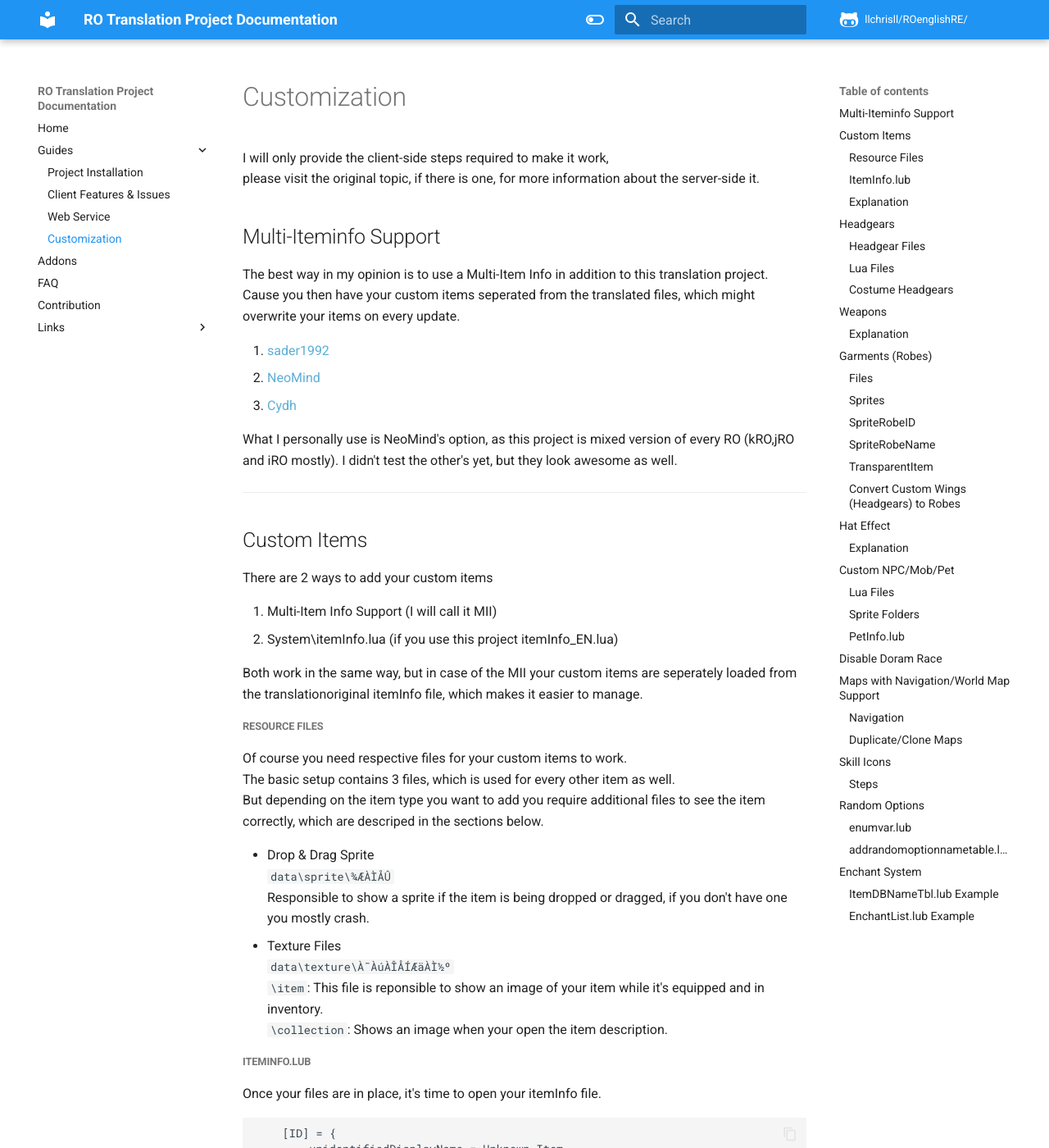
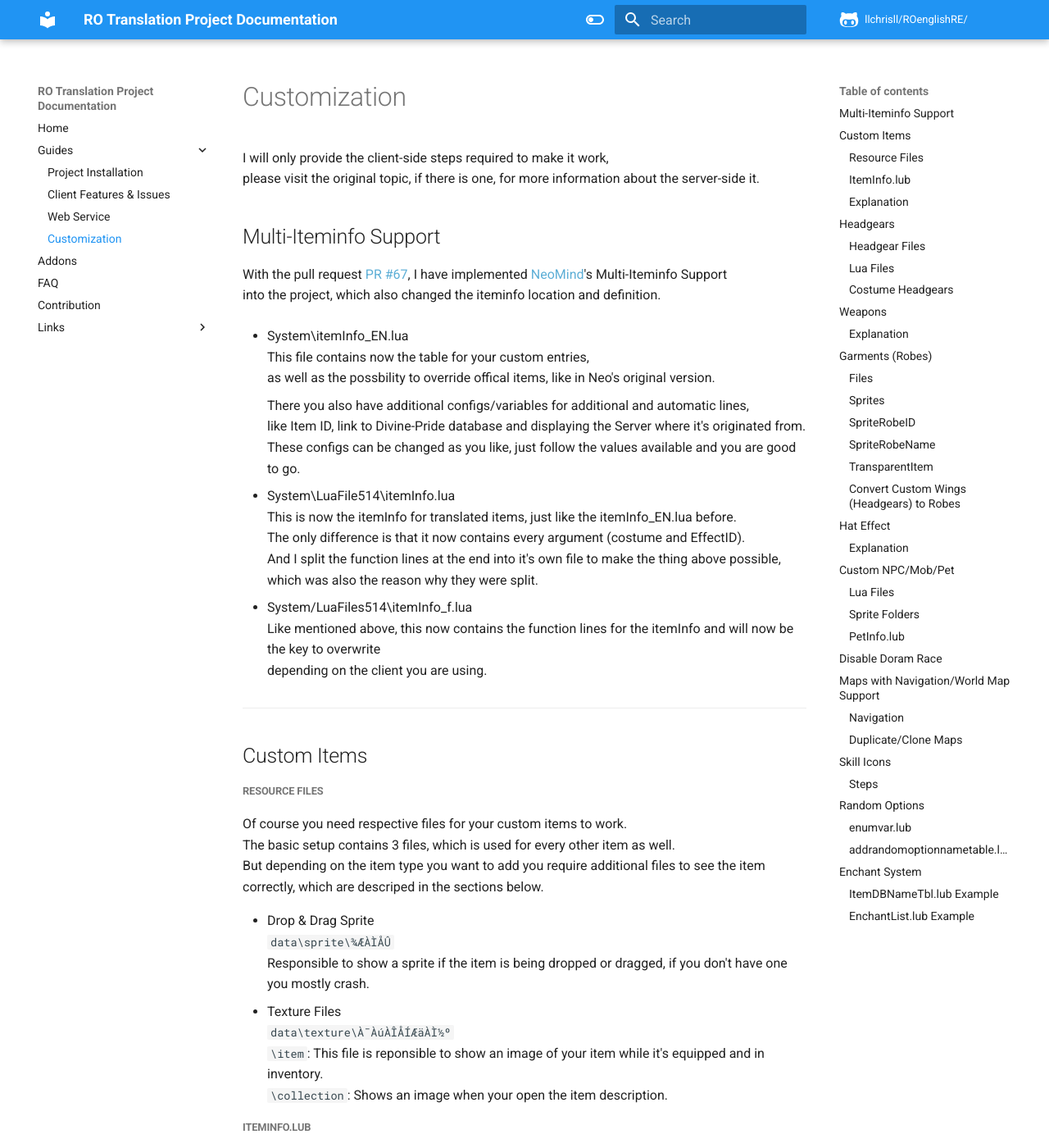
Before and after one commit to llchrisll/ROTPDocs, an MkDocs documentation site: the page built from docs/guides/customs.md, in a window 1280 px wide and 1400 px high. Shown: the whole window at 82% size. Built offline with MkDocs 1.6.1 and Material for MkDocs 9.7.7, drawn with Linux system fonts in a browser that asks for light colours; comment, search, counter and statistics services are not loaded; some of the changed text lies outside the part shown.

Commit message:
Updated some pages and fixed some missing slash occurences

````diff
--- a/docs/guides/customs.md
+++ b/docs/guides/customs.md
@@ -3,24 +3,28 @@ I will only provide the client-side steps required to make it work,
 please visit the original topic, if there is one, for more information about the server-side it.
 
 ## Multi-Iteminfo Support
-The best way in my opinion is to use a Multi-Item Info in addition to this translation project.
-Cause you then have your custom items seperated from the translated files, which might overwrite your items on every update.
+With the pull request [PR #67](https://github.com/llchrisll/ROenglishRE/pull/67), I have implemented [NeoMind](https://rathena.org/board/topic/98148-guide-how-to-use-a-secondary-iteminfo-file/)'s Multi-Iteminfo Support
+into the project, which also changed the iteminfo location and definition.
 
-1. [sader1992](https://rathena.org/board/topic/118340-client-resource-customize-your-iteminfo-with-import/)
-2. [NeoMind](https://rathena.org/board/topic/98148-guide-how-to-use-a-secondary-iteminfo-file/)
-3. [Cydh](https://pservero.com/2015/02/07/multi-iteminfo-files/)
+ * System\itemInfo_EN.lua
+	This file contains now the table for your custom entries,
+	as well as the possbility to override offical items, like in Neo's original version.
 
-What I personally use is NeoMind's option, as this project is mixed version of every RO (kRO,jRO and iRO mostly).
-I didn't test the other's yet, but they look awesome as well.
+	There you also have additional configs/variables for additional and automatic lines,
+	like Item ID, link to Divine-Pride database and displaying the Server where it's originated from.
+	These configs can be changed as you like, just follow the values available and you are good to go.
+
+  * System\LuaFile514\itemInfo.lua
+    This is now the itemInfo for translated items, just like the itemInfo_EN.lua before.
+	The only difference is that it now contains every argument (costume and EffectID).
+	And I split the function lines at the end into it's own file to make the thing above possible,
+	which was also the reason why they were split.
+
+  * System/LuaFiles514\itemInfo_f.lua
+	Like mentioned above, this now contains the function lines for the itemInfo and will now be the key to overwrite
+	depending on the client you are using.
 ___
 ## Custom Items
-There are 2 ways to add your custom items
-
-1. Multi-Item Info Support (I will call it MII)
-2. System\itemInfo.lua (if you use this project itemInfo_EN.lua)
-
-Both work in the same way, but in case of the MII your custom items are seperately loaded from the translationoriginal itemInfo file, which makes it easier to manage.
-
 ##### Resource Files
 Of course you need respective files for your custom items to work.
 The basic setup contains 3 files, which is used for every other item as well.
@@ -53,14 +57,14 @@ Once your files are in place, it's time to open your itemInfo file.
 	},
 ```
 ##### Explanation
-The only difference between the first three arguments is that it depends on if the item was Identified or not
+The only difference between the first six arguments is that it depends on if the item was Identified or not.
 
 - DisplayName = Display Name
 - ResourceName = File Name
 - DescriptionName = Description
-- slotCount = Defines the visual aspect of card slots
-- ClassNum = Defines the View ID for HeadgearsWeapons and Costume Garments
-- costume = true/false, defines if the item is a costume (showing in differently in certain tabs)
+- slotCount = Defines the amount of visual card slots
+- ClassNum = Defines the View ID for Headgears/Weapons/Costume Garments and Shields
+- costume = true/false, defines if the item is a costume (showing in a different tab in the storage)
 ___
 ## Headgears
 Adding custom headgears requires 4 additional files and 2 more lua files to adjust.
@@ -73,13 +77,21 @@ There are 2 folders, which are for the gender.
 
 ##### Lua Files
 * `data\luafiles514\lua files\datainfo\accessoryid.lub`
-   View ID(Item DB)ClassNum(itemInfo.lub)
+	Contains the ViewID/ClassNum of your headgear.
+  > View ID for Item DB
+  > ClassNum for itemInfo.lub
+
+	Note: Clients have a hardcoded View ID limit, depending on client, it might vary.
+	2018-06-20 as example has 2000 (I think), so to use a value higher than that
+	you need to apply the client patch "Increase Headgear ViewID".
+	Like you want to use 6000 as start then input 7000 or more in the patch.
+
 * `data\luafiles514\lua files\datainfo\accname.lub`
-   File Name Entry, only consisting of `_name`, meaning the client will automatically add the gender at the front.
+	File Name Entry, only consisting of `_name`, meaning the client will automatically add the gender at the front.
 
 ### Costume Headgears
 Adding Costume Headgears is no different from regular heagears,
-you just change the `Location` node (YML) in the item database on your server and
+you just change the `Locations` node (YML) in the item database on your server and
 change the `costume = false` to `costume = true` in the `itemInfo.lub`, tho the lua part is optional.
 ___
 ## Weapons
@@ -207,8 +219,8 @@ ___
 
 ##### Sprite Folders
 
-- MobPet `data\sprite\¸ó½ºÅÍ`
-- NPC `data\sprite\npc`
+- Mob and Pet: `data\sprite\¸ó½ºÅÍ`
+- NPC: `data\sprite\npc`
 
 ##### PetInfo.lub
 
@@ -398,8 +410,8 @@ Remember that there is documentation of how to add random options to items and a
 ___
 ## Enchant System
 [Original by khyle650](https://rathena.org/board/topic/132764-the-new-enchant-system-cannot-be-openedused-correctly/#comment-412806)
-You need add an entry in `data\luafiles514\lua files\ItemDBNameTbl.lub` of your item
-and enchant details in `data\luafiles514\lua files\Enchant\EnchantList.lub`
+You need to add an entry in `data\luafiles514\lua files\ItemDBNameTbl.lub` of your item
+and the enchant details in `data\luafiles514\lua files\Enchant\EnchantList.lub`.
 
 ### ItemDBNameTbl.lub Example
 ```
--- a/mkdocs.yml
+++ b/mkdocs.yml
@@ -18,6 +18,8 @@ nav:
     - Contribution: contribution.md
     - Links:
       - Discord: https://discord.gg/sagbPhH
+      - rAthena: http://rathena.org/board/
+      - Hercules: https://board.herc.ws
 
 theme:
   icon:
````
Also changed, not shown: docs/guides/install.md (+22 -9 lines), docs/index.md (+4 -1 lines).
